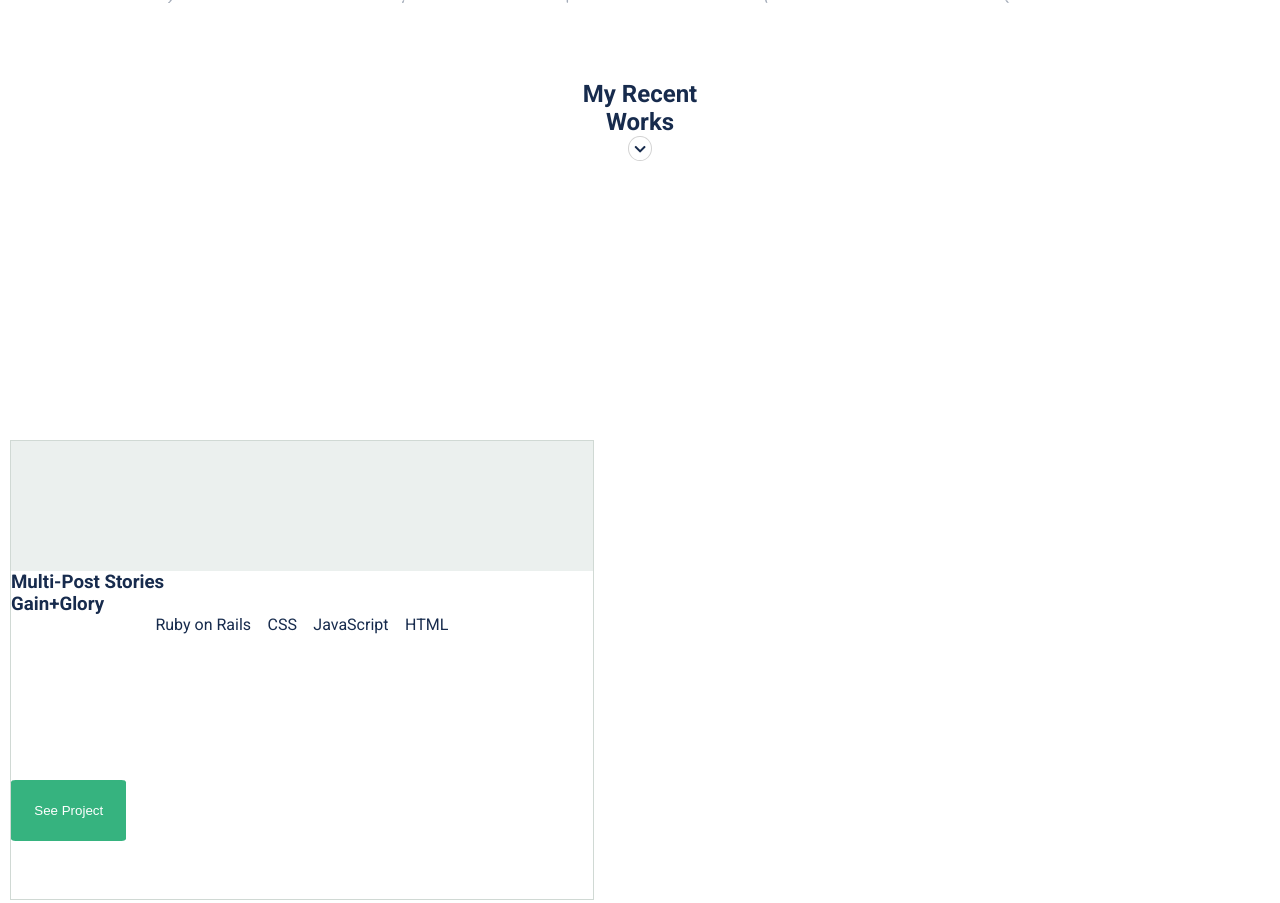
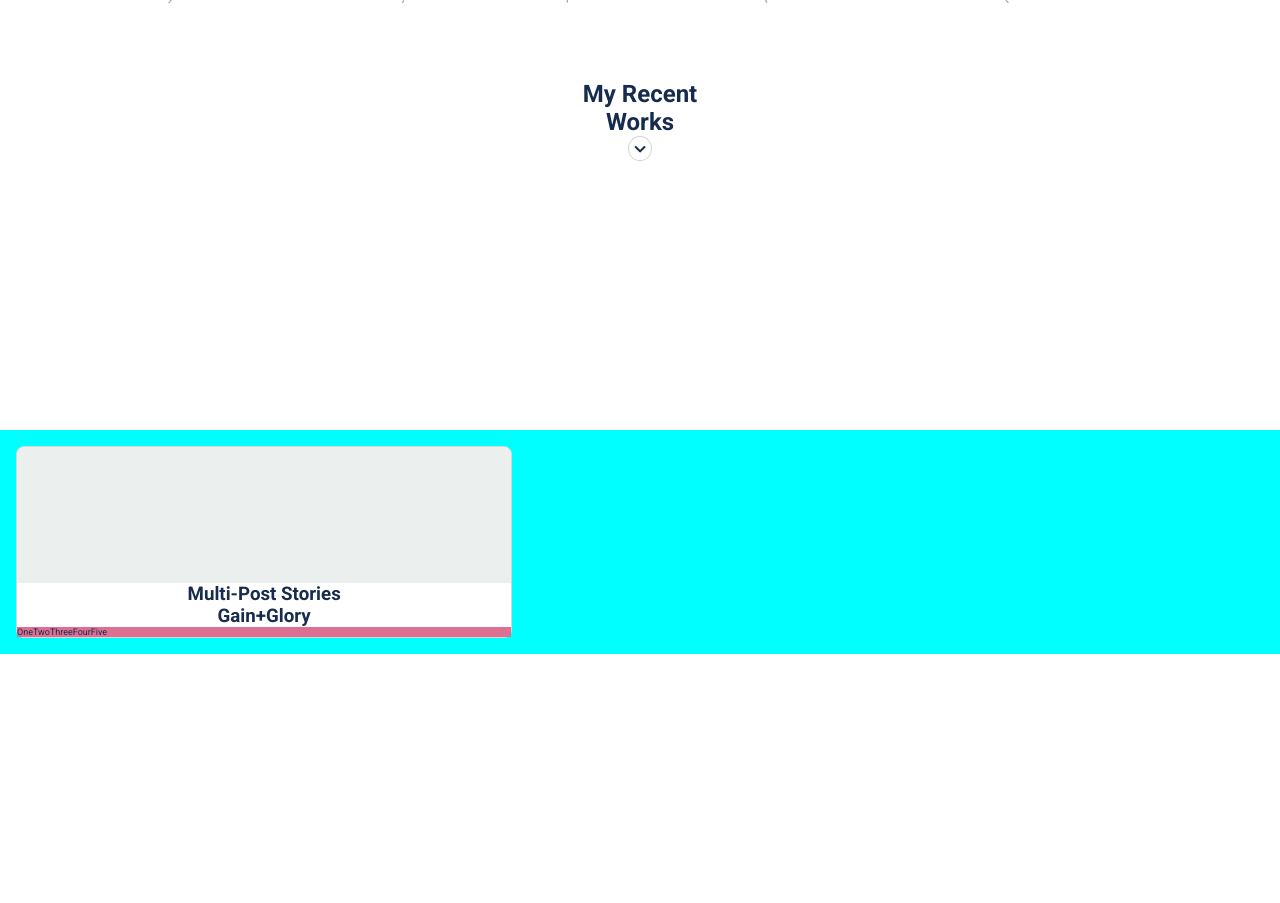
Before and after one commit to dvcorreia1984/portfolio, a website: page index.html in a window 1280 px wide. Shown: the part 925-1828 px from the top of the page. After the commit the page ends 1728 px from the top, so only its background shows below. Drawn offline with Linux system fonts and the light colour scheme.

Commit message:
Tile menu design

```diff
--- a/index.html
+++ b/index.html
@@ -57,23 +57,23 @@
         <h1 class="works">My Recent<br> Works</h1>
         <div class="line"></div>
       </header>
-
       <div class=grid-container>
-        <div class="griditem">
+          <div class="griditem">
           <div class="placeholder"></div>
             <div class=whitespace>
               <div><h3>Multi-Post Stories<br> Gain+Glory</h3>
-                <ul>
-                  <li>Ruby on Rails</li>
-                  <li>CSS</li>
-                  <li>JavaScript</li>
-                  <li>HTML</li>
-                </ul>
-                <button>See Project</button>
+                <div class="minimenu">One<div>
+                <div class="minimenu">Two<div>
+                <div class="minimenu">Three<div>
+                <div class="minimenu">Four<div>
+                <div class="minimenu">Five<div>
               </div>
             </div>
           </div>
       </div>
+
+
+
 
   </section>
 
--- a/styles.css
+++ b/styles.css
@@ -60,6 +60,10 @@ h1 span {
   color: #36b37e;
 }
 
+h3 {
+  text-align: center;
+}
+
 .pg1content {
   display: flex;
   flex-direction: column;
@@ -105,16 +109,20 @@ a {
 .grid-container {
   display: grid;
   grid-template-columns: auto auto auto;
-  padding: 10px;
   margin-top: 17%;
+  background-color: aqua;
 }
 
 .griditem {
   display: flex;
   flex-direction: column;
+  justify-items: center;
   background-color: #ebf0ee;
   border: 1px solid #d0d9d4;
-  ;
+  width: 90%;
+  margin: 16px;
+  border-radius: 8px;
+  box-sizing: border-box;
 }
 
 i {
@@ -170,8 +178,22 @@ i {
   height: 16px;
 }
 
+/* Tile */
+
 .tile {
   display: flex;
+  flex-direction: row;
+  font-size: 1em;
+}
+
+.placeholder {
+  display: flex;
+  flex-direction: row;
+  height: 136px;
+}
+
+.whitespace {
+  background-color: white;
 }
 
 button {
@@ -182,17 +204,25 @@ button {
   color: white;
   text-align: center;
   padding: 4%;
-  transition-duration: 0.3s;
   cursor: pointer;
   margin: 10% auto;
 }
 
-.placeholder {
+.lightbtn {
+  flex-direction: row;
+
+  color:#172b4d;
+  background-color: #d0d9d4;
+
+}
+
+.btn {
+  background-color: #008552;
+}
+
+.minimenu {
   display: flex;
   flex-direction: row;
-  height: 130px;
+  font-size: xx-small;
+  background-color: palevioletred;
 }
-
-.whitespace {
-  background-color: white;
-}
```
